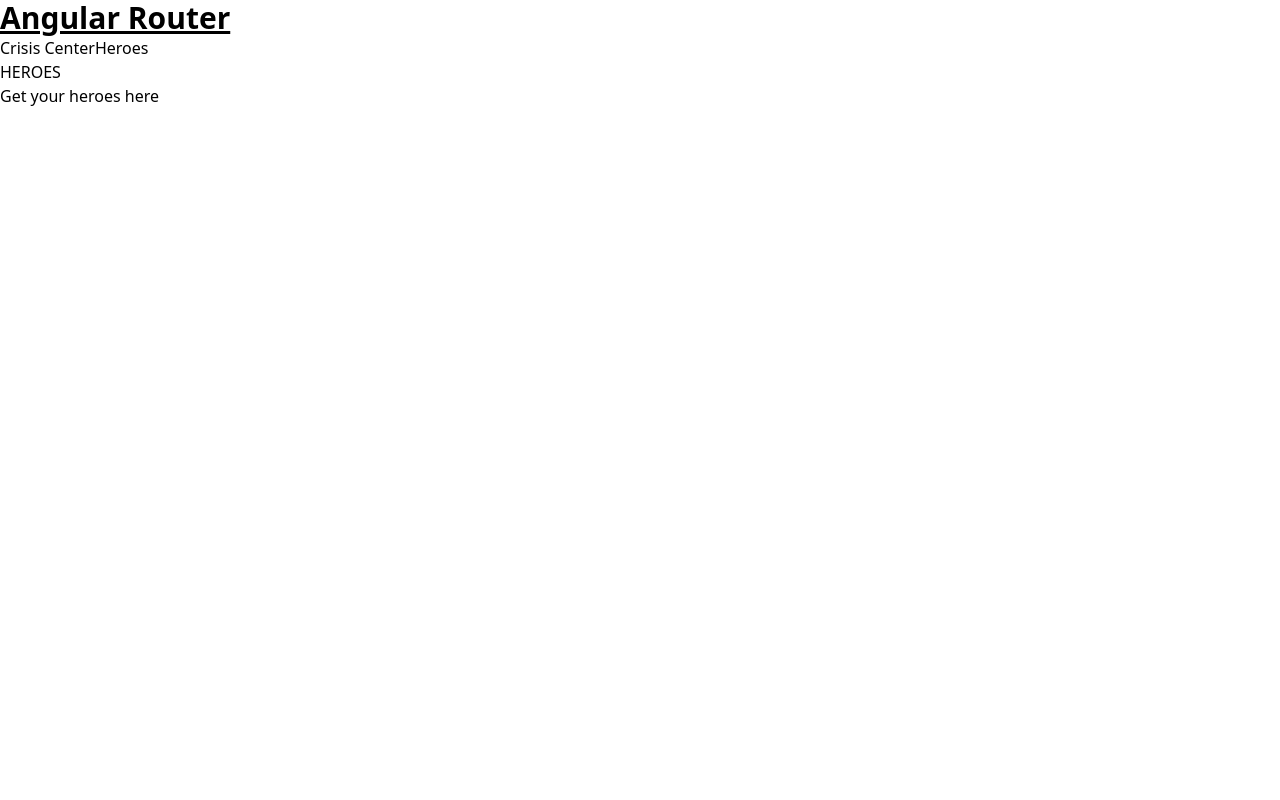
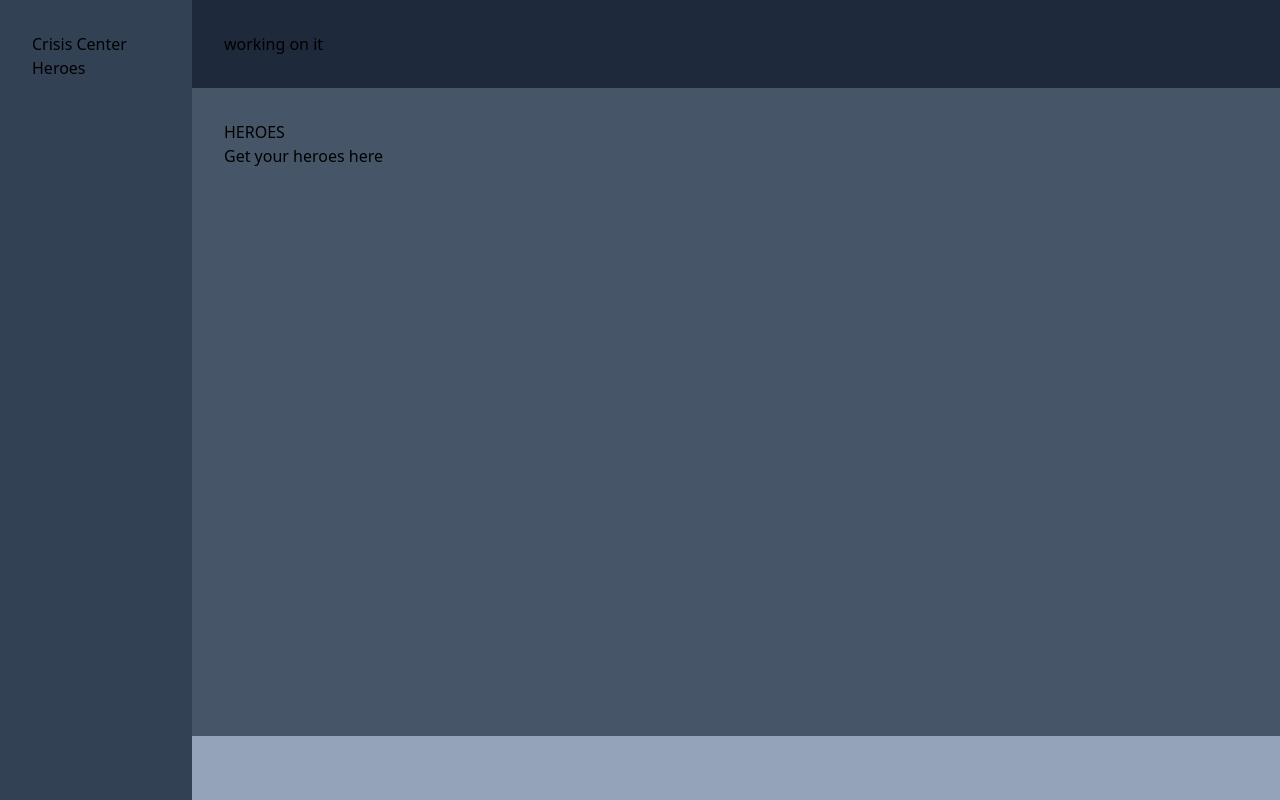
Before and after one commit to raihan-brain/ang-exp, an Angular app: page /heroes in a window 1280 px wide. Built offline with nearby package versions, Linux system fonts and the light colour scheme.

Commit message:
added grid layout

```diff
--- a/src/app/app.component.html
+++ b/src/app/app.component.html
@@ -1,8 +1,22 @@
-<h1 class="text-3xl font-bold underline">
-  Angular Router
-</h1>
-<nav>
-  <a routerLink="/crisis-center" routerLinkActive="active" >Crisis Center</a>
-  <a routerLink="/heroes" routerLinkActive="active" >Heroes</a>
-</nav>
-<router-outlet></router-outlet>
+<body>
+<div class="grid-container">
+  <header>
+    <p>working on it</p>
+  </header>
+  <nav>
+    <ol>
+      <li>
+        <a routerLink="/crisis-center" routerLinkActive="active" >Crisis Center</a>
+      </li>
+      <li>
+        <a routerLink="/heroes" routerLinkActive="active" >Heroes</a>
+      </li>
+    </ol>
+
+  </nav>
+  <main>
+    <router-outlet></router-outlet>
+  </main>
+  <footer></footer>
+</div>
+</body>
--- /dev/null
+++ b/src/assets/showcase/styles/layout/_gridlayout.scss
@@ -0,0 +1,34 @@
+.grid-container {
+  display: grid;
+  grid-template-columns: 12rem 1fr;
+  grid-template-rows: auto 1fr auto;
+  min-height: 100vh;
+  grid-template-areas:
+    "nav header"
+    "nav content"
+    "nav footer";
+}
+
+header {
+  grid-area: header;
+  padding: 2rem;
+  background-color: #1e293b;
+}
+
+nav {
+  grid-area: nav;
+  padding: 2rem;
+  background-color: #334155;
+}
+
+main {
+  grid-area: content;
+  padding: 2rem;
+  background-color: #475569;
+}
+
+footer {
+  grid-area: footer;
+  padding: 2rem;
+  background-color: #94a3b8;
+}
--- /dev/null
+++ b/src/assets/showcase/styles/layout/layout.scss
@@ -0,0 +1,4 @@
+@use "gridlayout";
+body {
+  margin: 0;
+}
--- a/src/styles.scss
+++ b/src/styles.scss
@@ -1,4 +1,5 @@
-/* You can add global styles to this file, and also import other style files */
+/* You can add global styles to this file, and also import other showcase files */
+@use "src/assets/showcase/styles/layout/layout";
 @tailwind base;
 @tailwind components;
 @tailwind utilities;
```
